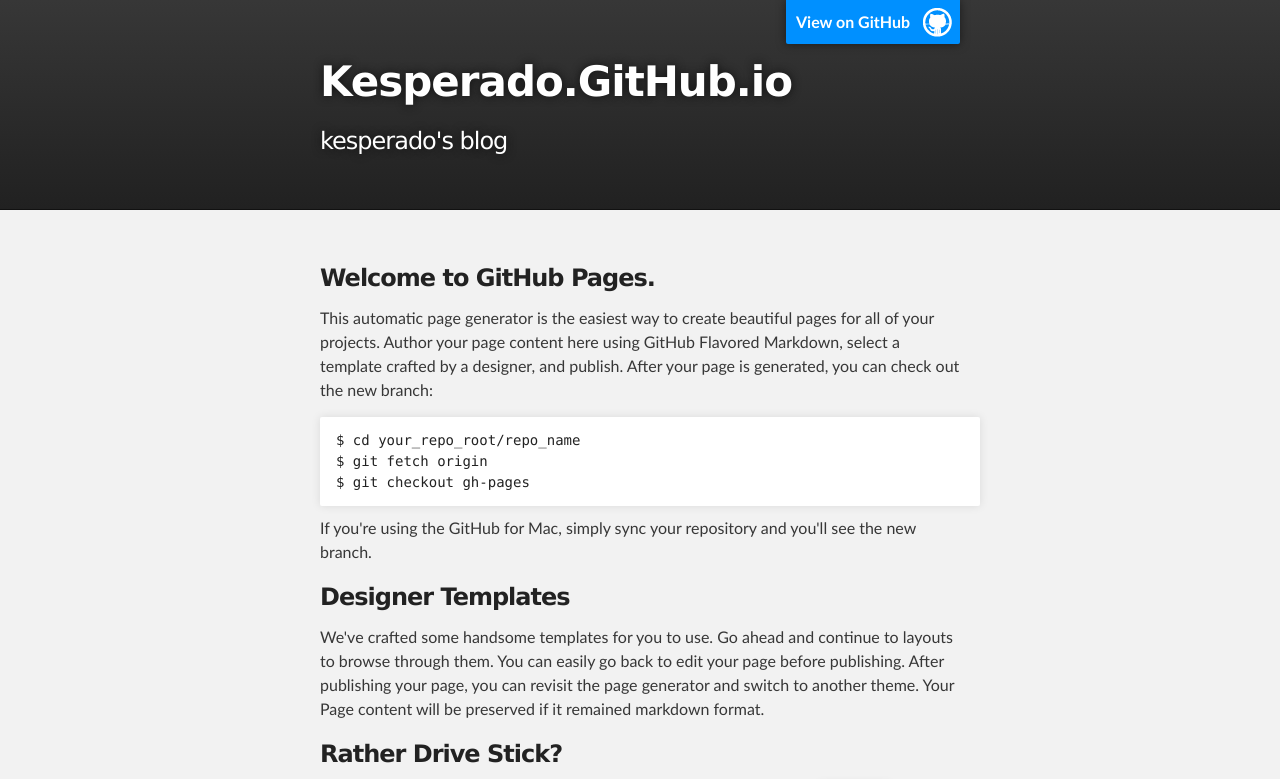
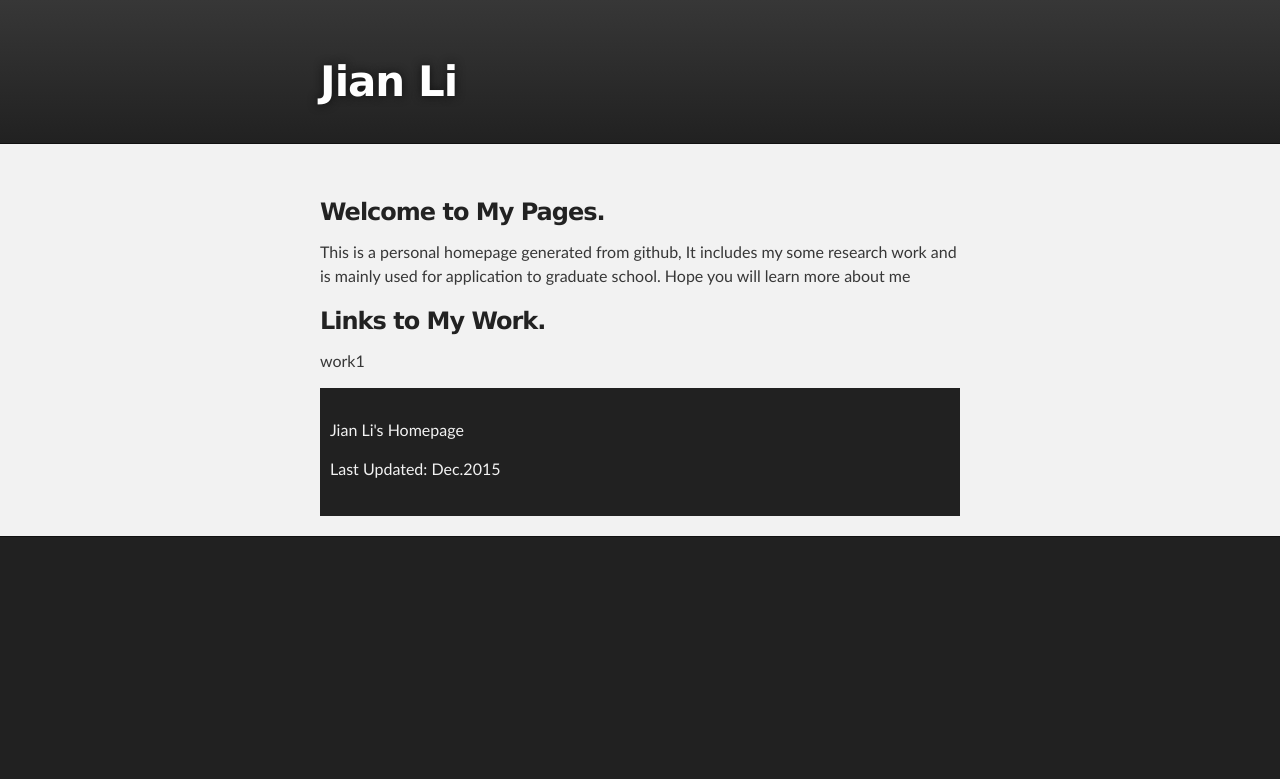
Before and after one commit to kesperado/kesperado.github.io, a plain HTML site: page index.html in a window 1280 px wide. Shown: the top 779 px of the page. Drawn offline with Linux system fonts and the light colour scheme.

Commit message:
rewrite index page

```diff
--- a/index.html
+++ b/index.html
@@ -8,7 +8,7 @@
 
     <link rel="stylesheet" type="text/css" media="screen" href="stylesheets/stylesheet.css">
 
-    <title>Kesperado.GitHub.io</title>
+    <title>Jian Li</title>
   </head>
 
   <body>
@@ -16,10 +16,10 @@
     <!-- HEADER -->
     <div id="header_wrap" class="outer">
         <header class="inner">
-          <a id="forkme_banner" href="https://github.com/kesperado">View on GitHub</a>
+          <!--<a id="forkme_banner" href="https://github.com/kesperado">View on GitHub</a>-->
 
-          <h1 id="project_title">Kesperado.GitHub.io</h1>
-          <h2 id="project_tagline">kesperado&#39;s blog</h2>
+          <h1 id="project_title">Jian Li</h1>
+          <!--<h2 id="project_tagline">kesperado&#39;s blog</h2>-->
 
         </header>
     </div>
@@ -27,11 +27,18 @@
     <!-- MAIN CONTENT -->
     <div id="main_content_wrap" class="outer">
       <section id="main_content" class="inner">
-        <h3>
-<a id="welcome-to-github-pages" class="anchor" href="#welcome-to-github-pages" aria-hidden="true"><span class="octicon octicon-link"></span></a>Welcome to GitHub Pages.</h3>
+<h3>
+<a id="welcome-to-github-pages" class="anchor" href="#welcome-to-github-pages" aria-hidden="true"><span class="octicon octicon-link"></span></a>Welcome to My  Pages.</h3>
 
-<p>This automatic page generator is the easiest way to create beautiful pages for all of your projects. Author your page content here using GitHub Flavored Markdown, select a template crafted by a designer, and publish. After your page is generated, you can check out the new branch:</p>
+<p>This is a personal homepage generated from github, It includes my some research work and is mainly used for application to graduate school. Hope you will learn more about me </p>
 
+<h3>
+<a id="welcome-to-github-pages" class="anchor" href="#welcome-to-github-pages" aria-hidden="true"><span class="octicon octicon-link"></span></a>Links to My Work.</h3>
+
+<p><a id="rather-drive-stick" class="anchor" href="test.pdf" aria-hidden="true"><span class="octicon octicon-link"></span></a>work1</p>
+
+
+<!--
 <pre><code>$ cd your_repo_root/repo_name
 $ git fetch origin
 $ git checkout gh-pages
@@ -60,11 +67,12 @@ $ git checkout gh-pages
 <p>Having trouble with Pages? Check out the documentation at <a href="https://help.github.com/pages">https://help.github.com/pages</a> or contact <a href="mailto:support@github.com">support@github.com</a> and we’ll help you sort it out.</p>
       </section>
     </div>
-
+-->
     <!-- FOOTER  -->
     <div id="footer_wrap" class="outer">
       <footer class="inner">
-        <p>Published with <a href="https://pages.github.com">GitHub Pages</a></p>
+        <p>Jian Li's Homepage</p>
+        <p>Last Updated: Dec.2015</p>
       </footer>
     </div>
 
```
